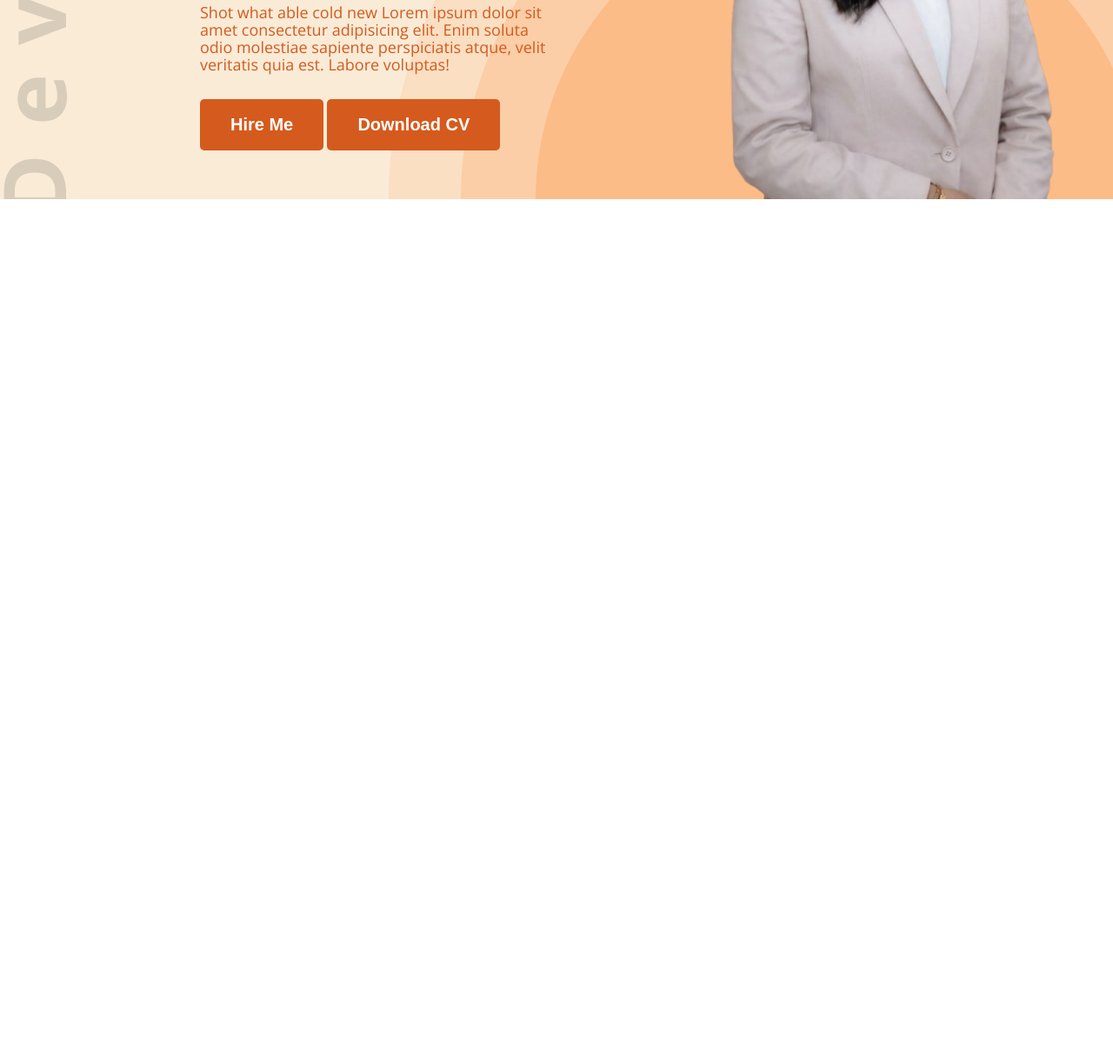
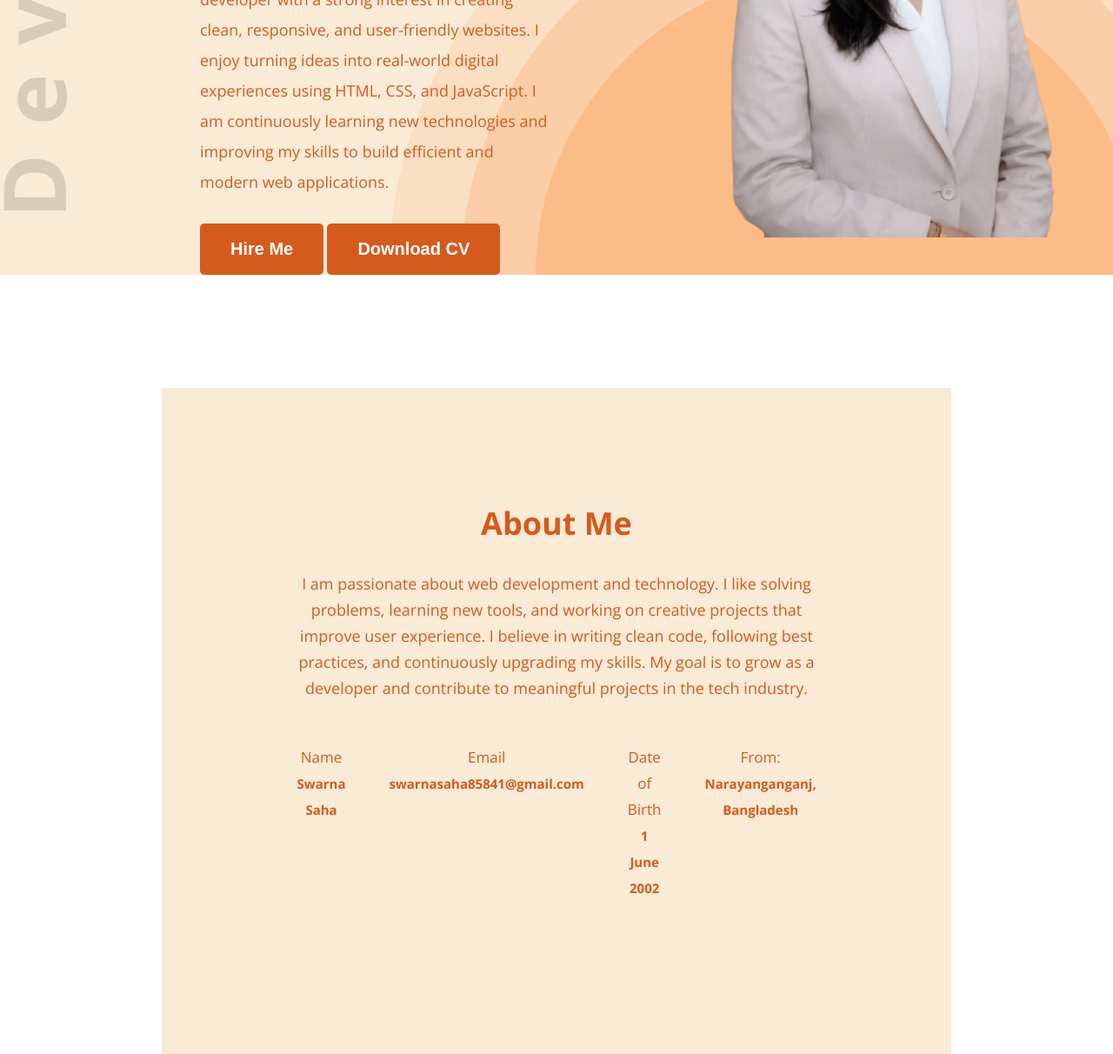
Before and after one commit to Swarna-Saha324/First-Portfolio, a plain HTML site: page index.html in a window 1280 px wide. Shown: the part 521-1733 px from the top of the page at 87% size. Before the commit the page ends 800 px from the top, so only its background shows below. Drawn offline with nearby package versions, Linux system fonts and the light colour scheme; a web font is replaced by a local one.

Commit message:
About Part Complete

```diff
--- a/index.html
+++ b/index.html
@@ -27,7 +27,7 @@
             <div class="banner-content">
             <h2>I a'm </h2>
             <h1>Swarna Saha</h1>
-            <p>Shot what able cold new Lorem ipsum dolor sit amet consectetur adipisicing elit. Enim soluta odio molestiae sapiente perspiciatis atque, velit veritatis quia est. Labore voluptas!</p>
+            <p>I am a motivated and detail-oriented web developer with a strong interest in creating clean, responsive, and user-friendly websites. I enjoy turning ideas into real-world digital experiences using HTML, CSS, and JavaScript. I am continuously learning new technologies and improving my skills to build efficient and modern web applications.</p>
             <div>
                 <button class="btn hire-me-btn">Hire Me</button>
                 <button class="btn download-cv-btn">Download CV</button>
@@ -38,11 +38,40 @@
             <div class="banner-img">
             <img src="images/Swarna-removebg-preview.png" alt="Swarna Saha">
         </div>
+        </div>
+
+    </header>
+    <section id="about">
+        <div class="about-content">
+            <div class="section-heading">
+                <h2>About Me</h2>
+                <p>I am passionate about web development and technology. I like solving problems, learning new tools, and working on creative projects that improve user experience. I believe in writing clean code, following best practices, and continuously upgrading my skills. My goal is to grow as a developer and contribute to meaningful projects in the tech industry.
+                </p>
+            </div>
+            <div class="about-info">
+        <div class ="info-card">
+            <p>Name</p>
+            <h4>Swarna Saha</h4>
+            </div>
+        <div class ="info-card">
+            <p>Email</p>
+            <h4>swarnasaha85841@gmail.com</h4>
+            </div>
+        <div class ="info-card">
+            <p>Date of Birth</p>
+            <h4>1 June 2002</h4>
+            </div>
+        <div class ="info-card">
+            <p>From:</p>
+            <h4>Narayanganganj, Bangladesh</h4>
+            </div>
 
 
 
+        </div>
+        </div>
         </section>
-    </header>
+
 
 </body>
 </html>
--- a/style/style.css
+++ b/style/style.css
@@ -62,7 +62,13 @@ nav ul li a:hover{
 
 
 }
-#banner{
+.btn:hover{
+    background-color: darkorange;
+    transition: 0.3s;
+}
+
+
+ #banner{
     margin-top: 47px;
     margin-left: 230px;
     margin-right:48px;
@@ -98,7 +104,7 @@ nav ul li a:hover{
     font-size: 18px;
     margin-bottom: 30px;
     color:rgb(213, 90, 29);
-    line-height: 20px;
+    line-height: 35px;
 }
 
 #banner  .banner-img img{
@@ -107,3 +113,55 @@ nav ul li a:hover{
    vertical-align: middle;
 
 }
+#about{
+    padding-top: 130px;;
+}
+#about .about-content{
+    width:71%;
+    max-width: 1140px;
+    margin: 0 auto;
+    text-align: center;
+    background-color: antiquewhite;
+    padding: 131px 156px;
+}
+.section-heading{
+    max-width: 827px;
+    text-align: center;
+
+}
+.section-heading h2{
+    font-size: 36px;
+    margin-bottom: 30px;
+    color: rgb(213, 90, 29);
+}
+.section-heading p{
+    font-size: 18px;
+    margin-bottom: 30px;
+    line-height: 30px;
+    color:rgb(213, 90, 29);
+}
+#about .about-content .about-info{
+    display: flex;
+    justify-content: space-around;
+    gap: 50px;
+    margin-top: 50px;
+
+
+}
+.about-info .info-card{
+    font-size: 20px;
+    text-align: center;
+    line-height: 30px;
+    color:rgb(213, 90, 29);
+    margin-bottom: 30px;
+}
+.about-info .info-card p{
+    font-size: 17px;
+
+}
+.about-info .info-card h4{
+    font-size: 15px;
+    margin-bottom: 15px;
+    color:color:rgb(213, 90, 29);
+
+    }
```
